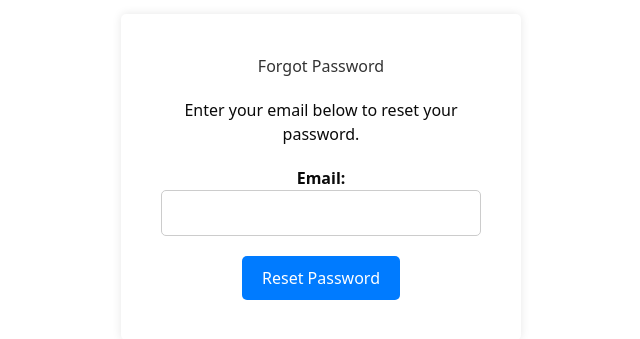
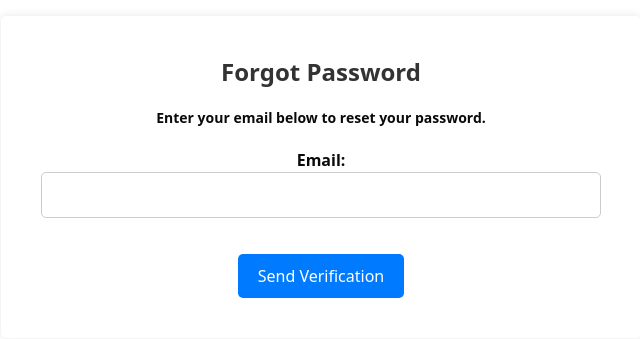
Before and after one commit to nattyemu/cbtp-final-phase, a React (Vite) app in the folder Frontend/: page /forgetPassword in a window 1280 px wide. Shown: the part 223-562 px from the top of the page, without its empty margins (319-959 px from the left). Built offline with nearby package versions, Linux system fonts and the light colour scheme.

Commit message:
adding forgate password confirm otp

```diff
--- a/Frontend/src/Markups/Components/Custom/Form/ConfirmOtp.jsx
+++ b/Frontend/src/Markups/Components/Custom/Form/ConfirmOtp.jsx
@@ -1,22 +1,92 @@
-import React from 'react'
-import './conifrm.css'
-function ConfirmOtp() {
+import React, { useState } from "react";
+import "./conifrm.css"; // Make sure the filename is correct
+import UserService from "../../../../Service/UserService";
+import ResetPassword from "./ResetPassword";
+import { toast } from "react-toastify";
+
+function ConfirmOtp({ userId }) {
+  const [form, setForm] = useState({ id: userId, otp: "" }); // Correctly initialize form with otp
+  const [otpError, setOtpError] = useState("");
+  const [resetPasswordShow, setResetPasswordShow] = useState(false);
+  const validateOtp = (otp) => {
+    if (!otp || typeof otp !== "string") {
+      return "OTP is required.";
+    }
+
+    otp = otp.trim(); // Trim leading/trailing spaces
+
+    if (otp.length !== 6) {
+      return "OTP must be 6 digits.";
+    }
+
+    return ""; // No error
+  };
+
+  const handleSubmit = async (e) => {
+    e.preventDefault();
+
+    const otpValidationError = validateOtp(form.otp); // Validate OTP
+    if (otpValidationError) {
+      setOtpError(otpValidationError);
+      return;
+    } else {
+      setOtpError(""); // Reset OTP error if validation passes
+    }
+
+    try {
+      const response = await UserService.confirmOtp(form);
+      // console.log(response);
+      if (response.success) {
+        toast.success("set new password");
+        setResetPasswordShow(true);
+      } else {
+        toast.error(response?.message);
+      }
+    } catch (error) {
+      toast.error("try again");
+    }
+  };
+
   return (
     <>
-  <div class="container ">
-    <div class="otp-box">
-      <h2>Confirm OTP</h2>
-      <form>
-        <div class="form-group">
-          <label for="otp">OTP</label>
-          <input type="text" class="form-control" id="otp" placeholder="Enter the OTP"/>
+      {resetPasswordShow ? (
+        <ResetPassword userId={userId} />
+      ) : (
+        <div className="container w-screen flex justify-center items-center">
+          <div className="otp-box w-screen ">
+            <h2 className="text-xl flex justify-center font-bold">
+              Confirm OTP
+            </h2>
+            <form onSubmit={handleSubmit}>
+              <div className="form-group w-full">
+                <label htmlFor="otp">OTP</label>
+                <input
+                  type="text"
+                  className="form-control"
+                  id="otp"
+                  placeholder="Enter the OTP"
+                  value={form.otp} // Bind value to form state
+                  onChange={(e) => {
+                    setForm({
+                      ...form,
+                      otp: e.target.value,
+                    });
+                    setOtpError(validateOtp(e.target.value)); // Validate OTP as the user types
+                  }}
+                />
+                {otpError && (
+                  <p className="text-red-500 text-sm mt-1">{otpError}</p>
+                )}
+              </div>
+              <button type="submit" className="primary p-2">
+                Verify
+              </button>
+            </form>
+          </div>
         </div>
-        <button type="submit" class="primary p-2">Verify</button>
-      </form>
-    </div>
-  </div>
-</>
-  )
+      )}
+    </>
+  );
 }
 
-export default ConfirmOtp
+export default ConfirmOtp;
--- a/Frontend/src/Markups/Components/Custom/Form/ForgetPasswordForm.jsx
+++ b/Frontend/src/Markups/Components/Custom/Form/ForgetPasswordForm.jsx
@@ -1,49 +1,100 @@
-import React, { useState } from 'react'
-import './Form.css'
-import { Link } from 'react-router-dom'
-import UserService from '../../../../Service/UserService'
+import React, { useState } from "react";
+import "./Form.css";
+
+import UserService from "../../../../Service/UserService";
+import { toast } from "react-toastify";
+
+import ConfirmOtp from "./ConfirmOtp";
+
 function ForgetPasswordForm() {
-    const [form,setForm]=useState({})
+  const [form, setForm] = useState({ email: "" }); // Ensure the email key exists
+  const [emailError, setEmailError] = useState("");
+  const [optShow, setOptShow] = useState(false);
+  const [userId, setUserId] = useState();
+
+  const validateEmail = (email) => {
+    if (!email || typeof email !== "string") {
+      return "Email is required.";
+    }
+
+    email = email.trim(); // Trim leading/trailing spaces
+    const emailRegex = /^[a-zA-Z0-9._%+-]+@[a-zA-Z0-9.-]+\.[a-zA-Z]{2,}$/;
+
+    if (email.length < 5 || email.length > 42) {
+      return "Email must be between 5 and 42 characters.";
+    }
+
+    if (!emailRegex.test(email)) {
+      return "Please enter a valid email address.";
+    }
+
+    return ""; // No error
+  };
 
   const handleSubmit = async (e) => {
     e.preventDefault();
-      console.log(form);
 
+    const emailValidationError = validateEmail(form.email); // Access form.email
+    if (emailValidationError) {
+      setEmailError(emailValidationError);
+      return;
+    } else {
+      setEmailError("");
+    }
+
+    try {
       const response = await UserService.forgetPassword(form);
-    //  alert(response.message);
+
+      // console.log(response);
+      if (response.success) {
+        setOptShow(true);
+        setUserId(response.data.id);
+        toast.success(response.message);
       }
+    } catch (error) {
+      toast.error("try again");
+    }
+  };
 
   return (
     <>
-
-  <div class="container">
-    <div class="forgot-password-box">
-      <h2>Forgot Password</h2>
-      <p>Enter your email below to reset your password.</p>
-      <form>
-        <div class="form-group">
-          <label for="email">Email:</label>
+      {optShow ? (
+        <ConfirmOtp userId={userId} />
+      ) : (
+        <div className="container w-full bg-white">
+          <div className="forgot-password-box shadow-2xl bg-white">
+            <h2 className="text-2xl font-bold">Forgot Password</h2>
+            <p className="text-sm font-semibold">
+              Enter your email below to reset your password.
+            </p>
+            <form onSubmit={handleSubmit}>
+              <div className="form-group flex flex-col justify-center items-center">
+                <label htmlFor="email">Email:</label>
                 <input
                   type="email"
-           class="form-control"
-           id="email" required
+                  className="form-control"
+                  id="email"
                   onChange={(e) => {
                     setForm({
                       ...form,
                       email: e.target.value,
                     });
+                    setEmailError(validateEmail(e.target.value));
                   }}
-
                 />
+                {emailError && (
+                  <p className="text-red-500 text-sm mt-1">{emailError}</p>
+                )}
               </div>
-        <Link to="/confirmOtp"> <button onClick={handleSubmit} type="submit" class="btn btn-primary">Reset Password</button></Link>
-
+              <button type="submit" className="btn btn-primary mt-4">
+                Send Verification
+              </button>
             </form>
           </div>
         </div>
-
+      )}
     </>
-  )
+  );
 }
 
-export default ForgetPasswordForm
+export default ForgetPasswordForm;
--- a/Frontend/src/Markups/Components/Custom/Form/Form.css
+++ b/Frontend/src/Markups/Components/Custom/Form/Form.css
@@ -69,7 +69,7 @@ label {
 }
 
 .forgot-password-box {
-  width: 400px;
+  width: 50%;
   padding: 40px;
   background-color: white;
   border-radius: 5px;
--- a/Frontend/src/Markups/Components/Custom/Form/LoginForm.jsx
+++ b/Frontend/src/Markups/Components/Custom/Form/LoginForm.jsx
@@ -250,6 +250,14 @@ function LoginForm() {
               </div>
             )}
           </div>
+          <div className="form-group">
+            <Link
+              to="/forgetPassword"
+              className="forgot-password-link hover:text-black "
+            >
+              Forgot Password?
+            </Link>
+          </div>
           <button type="submit" className="bg-gray-900 text-white py-2 w-full">
             Login
           </button>
--- /dev/null
+++ b/Frontend/src/Markups/Components/Custom/Form/ResetPassword.jsx
@@ -0,0 +1,136 @@
+import React, { useState } from "react";
+import { useNavigate } from "react-router-dom";
+import "./conifrm.css";
+import UserService from "../../../../Service/UserService";
+import VisibilityIcon from "@mui/icons-material/Visibility";
+import VisibilityOffIcon from "@mui/icons-material/VisibilityOff";
+import { toast } from "react-toastify";
+function ResetPassword({ userId }) {
+  const [form, setForm] = useState({ id: userId, password: "", cpassword: "" });
+  const [errors, setErrors] = useState({});
+  const [formError, setFormError] = useState(""); // For general/backend errors
+  const [showPassword, setShowPassword] = useState(false);
+  const [showCpassword, setShowCpassword] = useState(false);
+  const navigate = useNavigate();
+
+  const validateForm = () => {
+    const newErrors = {};
+
+    // Password validation
+    if (!form.password) {
+      newErrors.password = "Password is required.";
+    } else if (
+      !/(?=.*[A-Z])/.test(form.password) || // At least one uppercase letter
+      !/(?=.*[a-z])/.test(form.password) || // At least one lowercase letter
+      !/(?=.*[0-9])/.test(form.password) || // At least one number
+      !/(?=.*[@#:$%^&*!])/.test(form.password) // At least one special character
+    ) {
+      newErrors.password =
+        "Password must contain an uppercase letter, a lowercase letter, a number, and a special character.";
+    } else if (form.password.length < 8) {
+      newErrors.password = "Password must be at least 8 characters.";
+    } else if (form.password.length > 42) {
+      newErrors.password = "Password must be at most 42 characters.";
+    }
+
+    // Confirm Password validation
+    if (!form.cpassword) {
+      newErrors.cpassword = "Confirm Password is required.";
+    } else if (form.password !== form.cpassword) {
+      newErrors.cpassword = "Passwords do not match.";
+    }
+
+    setErrors(newErrors);
+    return Object.keys(newErrors).length === 0; // Return true if no errors
+  };
+
+  const handleSubmit = async (e) => {
+    e.preventDefault();
+
+    if (!validateForm()) {
+      return;
+    }
+
+    try {
+      // Call the reset password API
+      const response = await UserService.resetPassword({
+        password: form.password,
+        cpassword: form.cpassword,
+        id: userId,
+      });
+      // console.log(response);
+      if (response.success) {
+        toast.success("successfully changed the password");
+        navigate("/login"); // Navigate to login page on success
+      } else {
+        toast.error(response?.message);
+      }
+    } catch (error) {
+      toast.error("Failed to add student");
+    }
+  };
+
+  return (
+    <div className="container w-screen flex justify-center items-center">
+      <div className="otp-box w-screen">
+        <h2 className="text-xl flex justify-center font-bold">
+          Reset Password
+        </h2>
+        {formError && (
+          <p className="text-red-500 text-center text-sm mt-1">{formError}</p>
+        )}
+        <form onSubmit={handleSubmit}>
+          {/* Password Field */}
+          <div className="form-group w-full mt-4 relative">
+            <label htmlFor="password">New Password</label>
+            <input
+              type={showPassword ? "text" : "password"}
+              className="form-control"
+              id="password"
+              placeholder="Enter your new password"
+              value={form.password}
+              onChange={(e) => setForm({ ...form, password: e.target.value })}
+            />
+            <span
+              className="absolute right-2 top-8 cursor-pointer"
+              onClick={() => setShowPassword(!showPassword)}
+            >
+              {showPassword ? <VisibilityOffIcon /> : <VisibilityIcon />}
+            </span>
+            {errors.password && (
+              <p className="text-red-500 text-sm mt-1">{errors.password}</p>
+            )}
+          </div>
+
+          {/* Confirm Password Field */}
+          <div className="form-group w-full mt-4 relative">
+            <label htmlFor="cpassword">Confirm Password</label>
+            <input
+              type={showCpassword ? "text" : "password"}
+              className="form-control"
+              id="cpassword"
+              placeholder="Confirm your new password"
+              value={form.cpassword}
+              onChange={(e) => setForm({ ...form, cpassword: e.target.value })}
+            />
+            <span
+              className="absolute right-2 top-8 cursor-pointer"
+              onClick={() => setShowCpassword(!showCpassword)}
+            >
+              {showCpassword ? <VisibilityOffIcon /> : <VisibilityIcon />}
+            </span>
+            {errors.cpassword && (
+              <p className="text-red-500 text-sm mt-1">{errors.cpassword}</p>
+            )}
+          </div>
+
+          <button type="submit" className="primary p-2 mt-4">
+            Reset Password
+          </button>
+        </form>
+      </div>
+    </div>
+  );
+}
+
+export default ResetPassword;
```
Also changed, not shown: Frontend/src/Markups/Components/Custom/Form/conifrm.css (+8 -8 lines), Frontend/src/Service/UserService.jsx (+27 -3 lines), 3 other files (tests, documents, lock files or other folders). Lines whose indentation alone changed are shown as unchanged.
